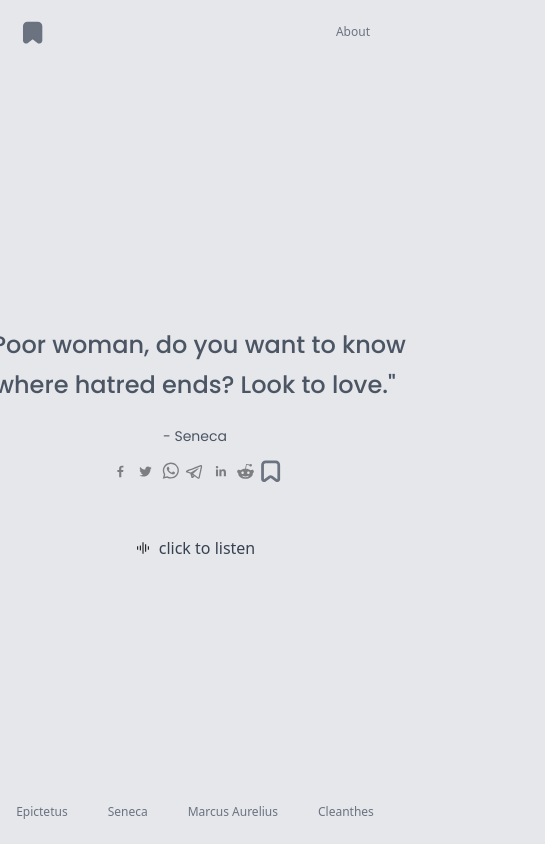
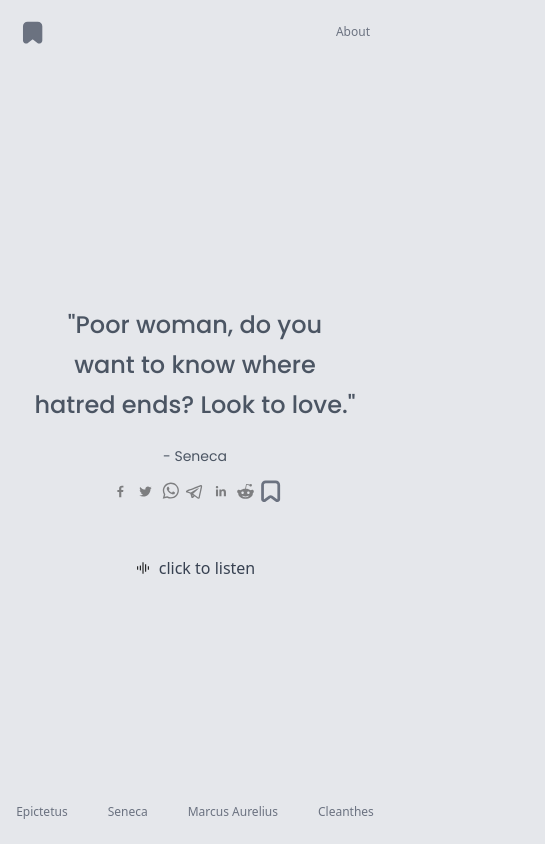
Before and after one commit to brunofranciscu/stoicmaxims, a React (Vite) app: page / in a window 390 px wide. Shown: the whole page, 545 px wide, since content can reach past the window. Built offline with nearby package versions, Linux system fonts and the light colour scheme.

Commit message:
fix width

```diff
--- a/src/App.jsx
+++ b/src/App.jsx
@@ -141,7 +141,7 @@ export default function App() {
 
           {fraseAtual.text && (
               <div className='flex flex-col gap-1 justify-center items-center animate-[opacity_.8s_linear] bg-gray-200 dark:bg-gray-800'>
-                  <h1 className='font-["Poppins"] font-[500] sm:text-3xl text-2xl leading-10 min-w-[700px] max-w-[1300px] w-full text-center text-balance text-gray-600 dark:text-gray-200'>
+                  <h1 className='font-["Poppins"] font-[500] sm:text-3xl text-2xl leading-10 md:min-w-[700px] min-w-auto !w-full max-w-[1300px] text-center text-balance text-gray-600 dark:text-gray-200'>
                     "{fraseAtual.text}"
                   </h1>
                 <div className='flex sm:justify-between justify-center max-w-[1000px] !w-full items-center flex-col sm:flex-row mt-5 gap-4 sm:gap-0'>
```
